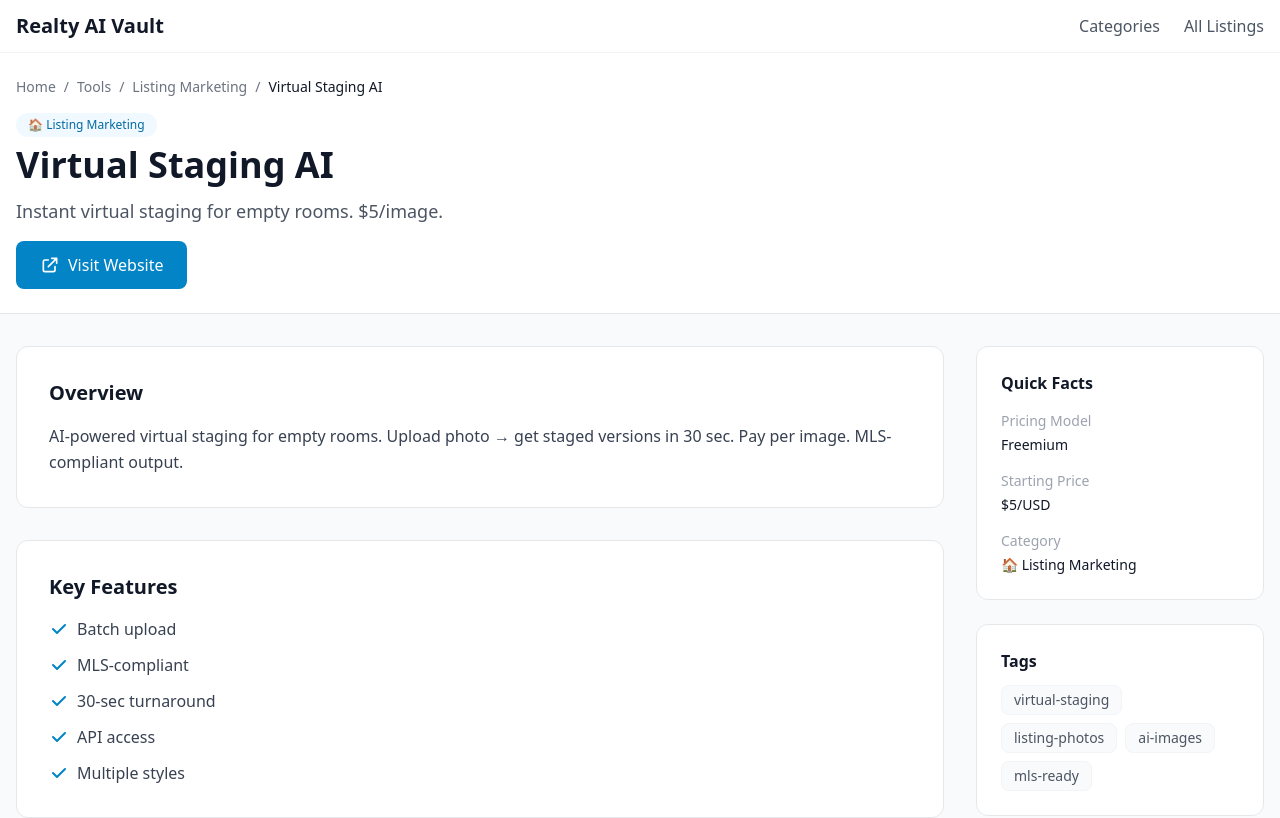
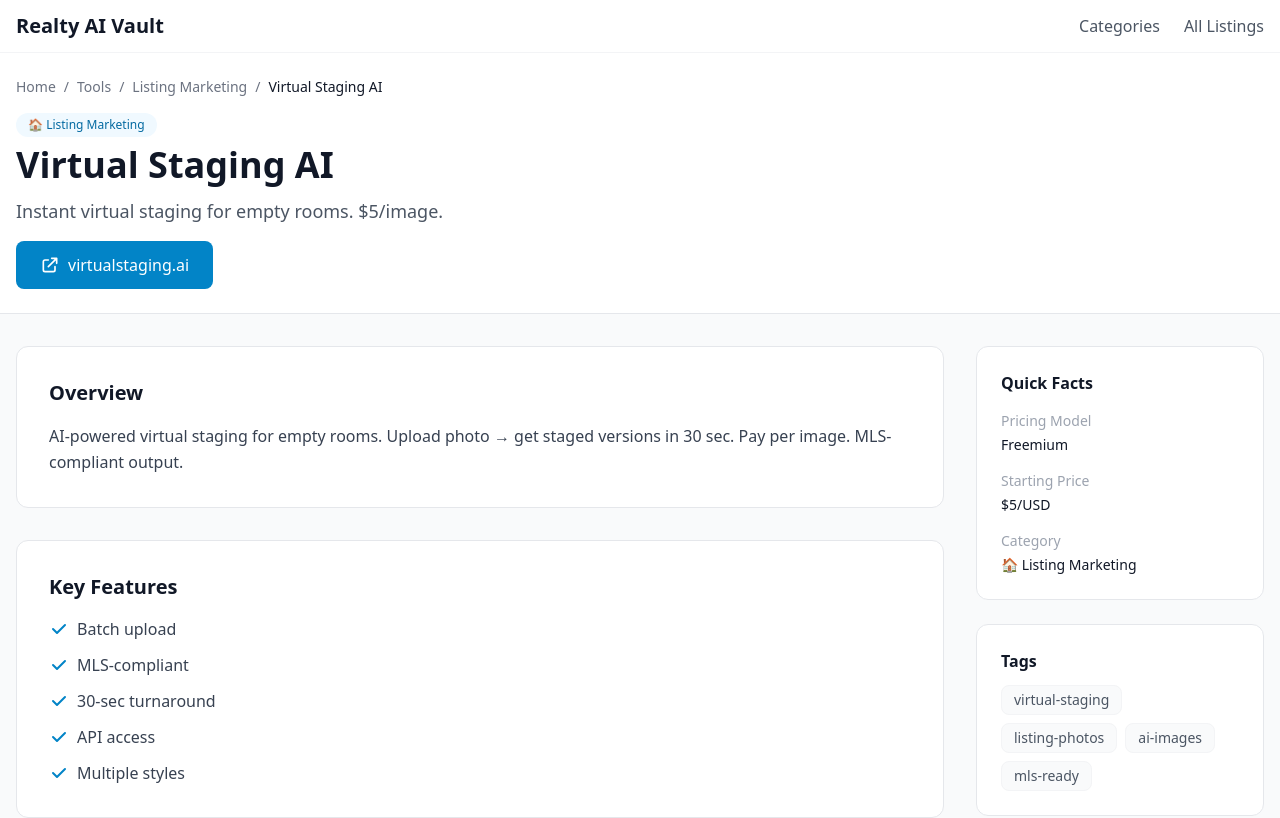
Before and after one commit to slsinteractive88-stack/ai-tools-real-estate-directory, a Next.js app: page /listings/virtual-staging-ai in a window 1280 px wide. Shown: the top 818 px of the page. Built offline with nearby package versions, Linux system fonts and the light colour scheme; no server answers.

Commit message:
Detail page: show website URL in Visit Website button

```diff
--- a/src/app/listings/[slug]/page.tsx
+++ b/src/app/listings/[slug]/page.tsx
@@ -71,7 +71,7 @@
                   <svg className="w-5 h-5" fill="none" stroke="currentColor" viewBox="0 0 24 24">
                     <path strokeLinecap="round" strokeLinejoin="round" strokeWidth={2} d="M10 6H6a2 2 0 00-2 2v10a2 2 0 002 2h10a2 2 0 002-2v-4M14 4h6m0 0v6m0-6L10 14" />
                   </svg>
-                  Visit Website
+                  {listing.website.replace(/^https?:\/\//, '').replace(/\/+$/, '')}
                 </Link>
               )}
             </div>
```
